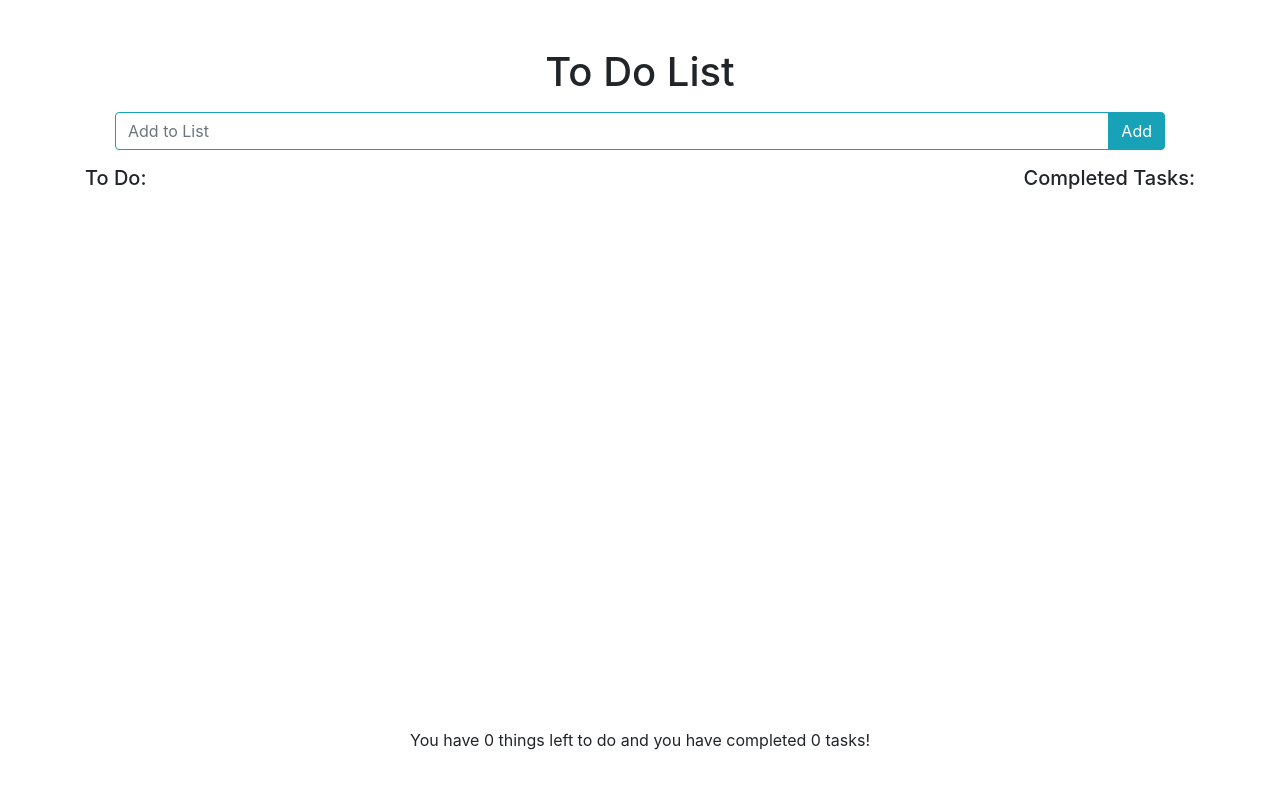
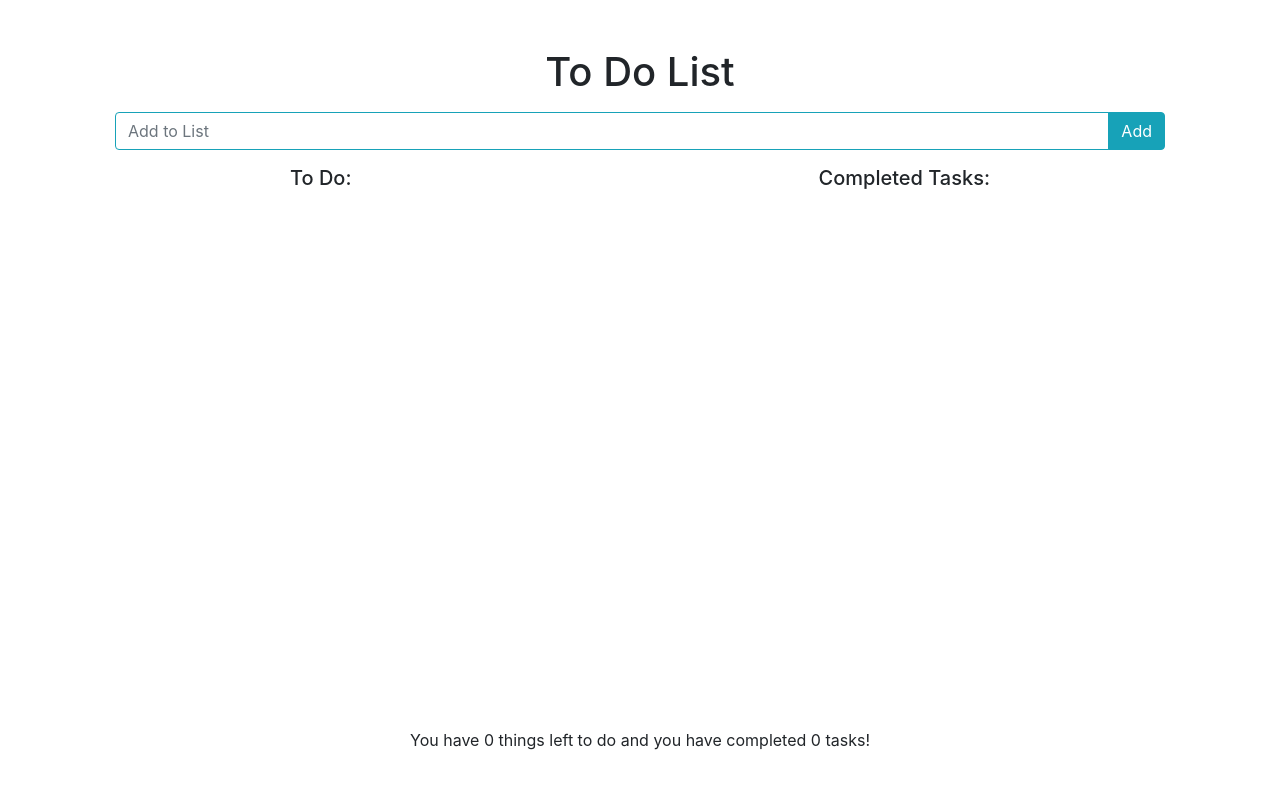
Before and after one commit to kcaneer/react-todo, a React (Create React App) app: page / in a window 1280 px wide. Shown: the top 788 px of the page. Built offline with nearby package versions, Linux system fonts and the light colour scheme.

Commit message:
bootstrap cleanup

```diff
--- a/src/components/TodoList.js
+++ b/src/components/TodoList.js
@@ -118,11 +118,11 @@ class TodoList extends React.Component {
             </div>
           </div>
         </div>
-        <div className="row d-flex justify-content-between">
+        <div className="col-8 mx-auto d-flex justify-content-between">
           <div className="row h-50 d-inline-block">
             <h5>To Do:</h5>
             <div className="row h-50 d-inline-block">
-              <ul className="list-group col col-4 mx-auto">
+              <ul className="list-group col col-6 mx-auto">
                 {this.state.list.map((obj, i) => {
                   return (
                     <li className="pt-1" key={i}>
@@ -149,7 +149,7 @@ class TodoList extends React.Component {
           </div>
           <div className="row h-50 d-inline-block">
             <h5>Completed Tasks:</h5>
-            <ul className="list-group col col-4 mx-auto">
+            <ul className="list-group col col-6 mx-auto">
               {this.state.complete.map((obj) => {
                 return (
                   <li className="pt-1">
```
